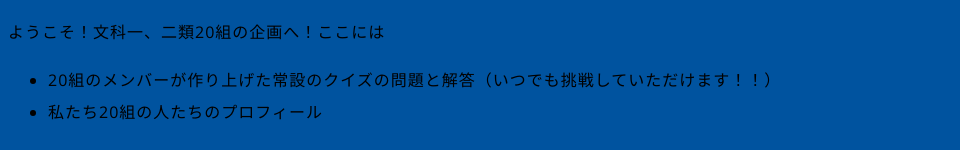
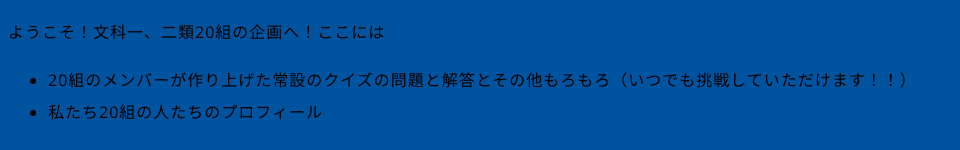
Before and after one commit to pongues/noriyaki, a plain HTML site: page web-projects/test-site/index.html in a window 1280 px wide. Shown: the part 261-411 px from the top of the page, without its empty margins (0-960 px from the left). Drawn offline with nearby package versions, Linux system fonts and the light colour scheme.

Commit message:
Update index.html

```diff
--- a/web-projects/test-site/index.html
+++ b/web-projects/test-site/index.html
@@ -10,7 +10,7 @@
     <img src="images/駒場祭使うイラスト候補.png" alt="My test image"width="220" height="250">
     <p>ようこそ！文科一、二類20組の企画へ！ここには</p>
     <ul>
-        <li>20組のメンバーが作り上げた常設のクイズの問題と解答（いつでも挑戦していただけます！！）</li>
+        <li>20組のメンバーが作り上げた常設のクイズの問題と解答とその他もろもろ（いつでも挑戦していただけます！！）</li>
         <li>私たち20組の人たちのプロフィール</li>
     </ul>
     <p>の二つが載っています！！</p>
```
